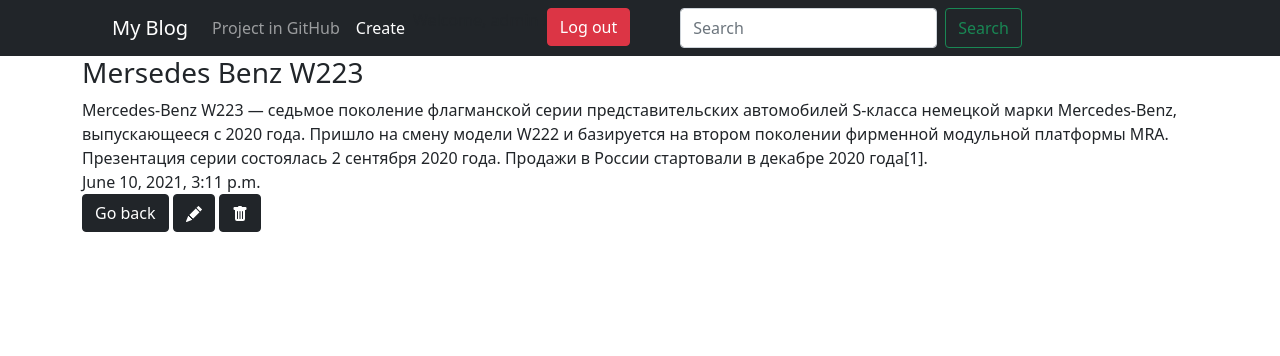
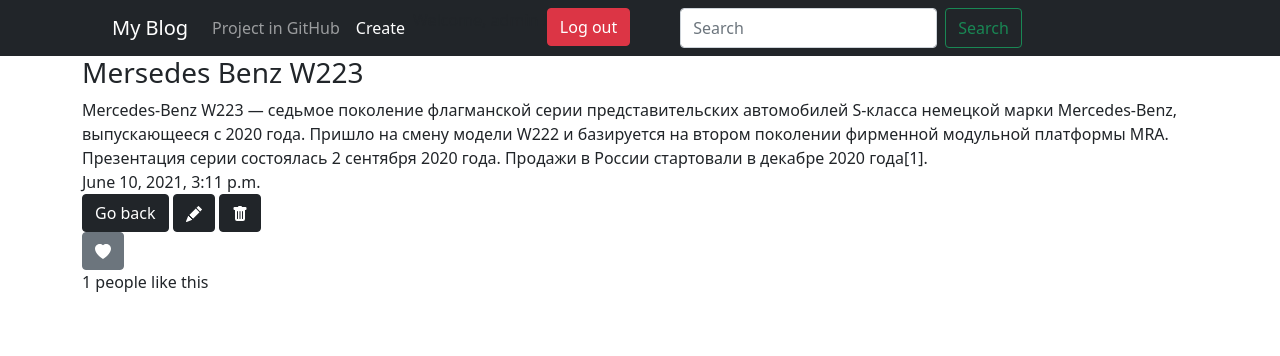
Before and after one commit to Toktorov/DjnagoBlog, a Django app: a page that uses templates/posts/detail.html in a window 1280 px wide. Shown: the top 356 px of the page. Run offline with Django 3.2, Linux system fonts and the light colour scheme; a user stored in the database is signed in; data comes from the database, SQL or seed files in the repository; both versions use the stored data as it was after the commit; parts of the project's set-up code (start-up, migrations or seed data) failed here and were passed over; some libraries are stand-ins or nearby versions.

Commit message:
add like

```diff
--- a/apps/posts/admin.py
+++ b/apps/posts/admin.py
@@ -1,6 +1,7 @@
 from django.contrib import admin
-from apps.posts.models import Post, PostImage
+from apps.posts.models import Post, PostImage, Like
 
 # Register your models here.
 admin.site.register(Post)
 admin.site.register(PostImage)
+admin.site.register(Like)
--- a/apps/posts/models.py
+++ b/apps/posts/models.py
@@ -22,5 +22,10 @@ class PostImage(models.Model):
         verbose_name='Картинки'
     )
 
+class Like(models.Model):
+    user = models.ForeignKey(User, on_delete=models.CASCADE, related_name='likes_user')
+    post = models.ForeignKey(Post, on_delete=models.CASCADE, related_name='likes_post')
+
+
     def __str__(self):
         return f"{self.id}"
--- a/apps/posts/views.py
+++ b/apps/posts/views.py
@@ -1,5 +1,5 @@
 from django.shortcuts import render, redirect
-from apps.posts.models import Post, PostImage
+from apps.posts.models import Post, PostImage, Like
 from apps.posts.forms import PostForm, PostImageForm
 from django.forms import inlineformset_factory
 from django.contrib.auth.models import User
@@ -14,10 +14,15 @@ def index(request):
                                     Q(description__icontains=key))
     return render(request, 'posts/index.html', {'posts': posts})
 
-def detail(request, id):
+def detail(request, id=id):
     posts = Post.objects.get(id=id)
-    return render(request, 'posts/detail.html', {'posts': posts})
-
+    if 'like' in request.POST:
+        try:
+            like = Like.objects.get(user=request.user, post=posts)
+            like.delete()
+        except:
+            Like.objects.create(user=request.user, post=posts)
+    return render(request, 'posts/detail.html', {"posts": posts})
 
 def create(request):
     form = PostForm(request.POST)
--- a/templates/posts/detail.html
+++ b/templates/posts/detail.html
@@ -24,6 +24,21 @@
   <path d="M2.5 1a1 1 0 0 0-1 1v1a1 1 0 0 0 1 1H3v9a2 2 0 0 0 2 2h6a2 2 0 0 0 2-2V4h.5a1 1 0 0 0 1-1V2a1 1 0 0 0-1-1H10a1 1 0 0 0-1-1H7a1 1 0 0 0-1 1H2.5zm3 4a.5.5 0 0 1 .5.5v7a.5.5 0 0 1-1 0v-7a.5.5 0 0 1 .5-.5zM8 5a.5.5 0 0 1 .5.5v7a.5.5 0 0 1-1 0v-7A.5.5 0 0 1 8 5zm3 .5v7a.5.5 0 0 1-1 0v-7a.5.5 0 0 1 1 0z"/>
 </svg>
             </a>
+            <div class="news_d_footer">
+                <form method="post">
+                    {% csrf_token %}
+                    <input type="hidden" name="like">
+                    <button type="submit" class="btn btn-secondary">
+                        <svg xmlns="http://www.w3.org/2000/svg" width="16" height="16" fill="currentColor"
+                             class="bi bi-heart-fill" viewBox="0 0 16 16">
+                            <path fill-rule="evenodd"
+                                  d="M8 1.314C12.438-3.248 23.534 4.735 8 15-7.534 4.736 3.562-3.248 8 1.314z"/>
+                        </svg>
+                    </button>
+                </form>
+                <div class="ml-3">
+                    </i>{{ posts.likes_post.all.count }} people like this
+                </div>
         </div>
         {% else %}
         {% endif %}
```
Also changed, not shown: apps/posts/migrations/0003_like.py (added), apps/users/migrations/0001_initial.py (added), db.sqlite3.
